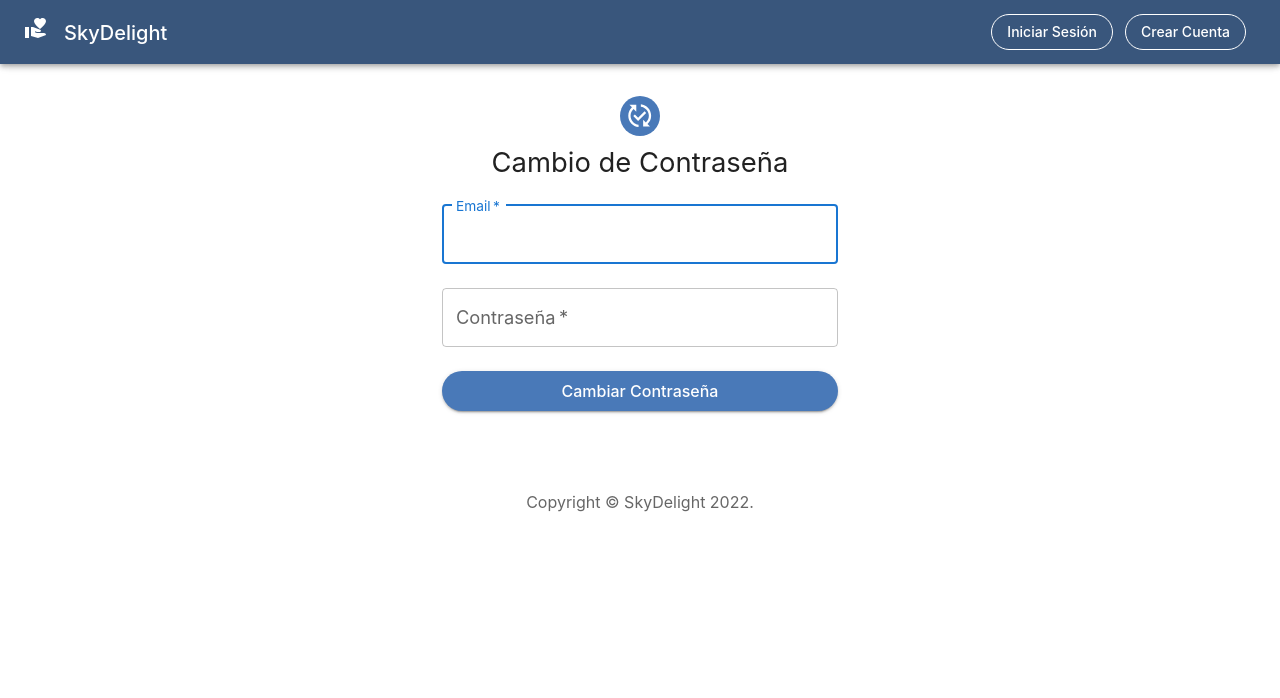
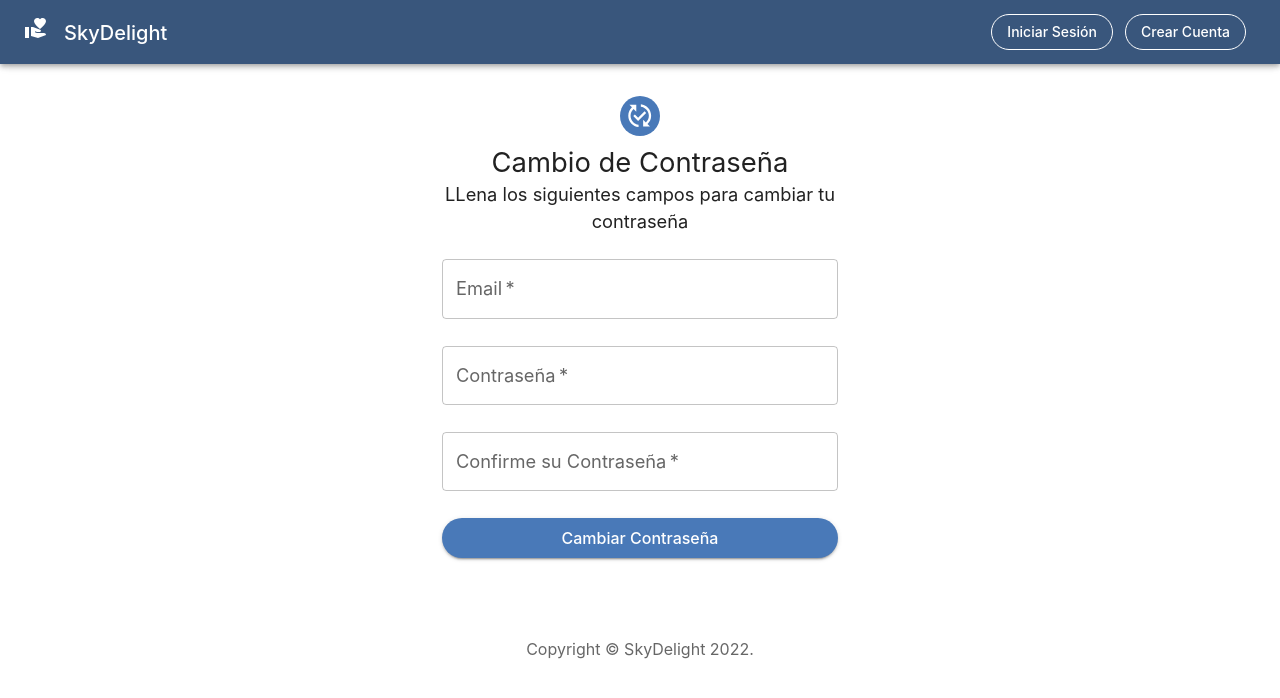
Before and after one commit to jluismarq/weblogin, a React (Create React App) app: page /change in a window 1280 px wide. Shown: the top 698 px of the page. Built offline with nearby package versions, Linux system fonts and the light colour scheme.

Commit message:
validación de cambio

```diff
--- a/src/views/Change.js
+++ b/src/views/Change.js
@@ -4,12 +4,14 @@ import Button from "@mui/material/Button";
 import CssBaseline from "@mui/material/CssBaseline";
 import TextField from "@mui/material/TextField";
 import Box from "@mui/material/Box";
-import PublishedWithChangesIcon from '@mui/icons-material/PublishedWithChanges';
+import PublishedWithChangesIcon from "@mui/icons-material/PublishedWithChanges";
 import Typography from "@mui/material/Typography";
 import Container from "@mui/material/Container";
 import { createTheme, ThemeProvider } from "@mui/material/styles";
 import BarraSuperior from "../components/BarraSuperior";
 import { cambiarPassword } from "../entities/users";
+import { Formik, Form, ErrorMessage } from "formik";
+import * as Yup from "yup";
 
 function Copyright(props) {
   return (
@@ -52,16 +54,32 @@ export default function Change() {
       email: data.get("email"),
       password: data.get("password"),
     });
-    cambiarPassword(
-      {
+    cambiarPassword({
       email: data.get("email"),
       password: data.get("password"),
     }).then((jsonResponse) => {
       localStorage.setItem("access", jsonResponse.access);
       localStorage.setItem("refresh", jsonResponse.refresh);
     });
+  };
 
+  const initialValues = {
+    email: "",
+    password: "",
+    confirmpassword: "",
   };
+
+  const validationSchema = Yup.object().shape({
+    email: Yup.string()
+      .email("Ingrese un email válido")
+      .required("El email es requirido"),
+    password: Yup.string()
+      .min(8, "La contraseña debe tener un mínimo de 8 caracteres de longitud")
+      .required("El campo contraseña es requirido"),
+    confirmpassword: Yup.string()
+      .oneOf([Yup.ref("password")], "Las contraseñas no coinciden")
+      .required("La confirmación es requirida"),
+  });
 
   return (
     <ThemeProvider theme={theme}>
@@ -82,35 +100,68 @@ export default function Change() {
           <Typography component="h1" variant="h5">
             Cambio de Contraseña
           </Typography>
-
-          <Box
-            component="form"
+          <Typography align="center">
+            LLena los siguientes campos para cambiar tu contraseña
+          </Typography>
+          <Formik
+            initialValues={initialValues}
+            validationSchema={validationSchema}
             onSubmit={handleSubmit}
-            noValidate
-            sx={{ mt: 1 }}
           >
+            {(props) => (
+              <Form>
+                <Box sx={{ mt: 1 }}>
                 <TextField
-              margin="normal"
                         required
                         fullWidth
-              placeholder="Ingrese su email"
+                        margin="normal"
+                        placeholder="Ingrese su Email"
                         id="email"
                         label="Email"
                         name="email"
                         autoComplete="email"
-              autoFocus
+                        value={props.values.email}
+                        onChange={props.handleChange}
+                        error={
+                          props.touched.email && Boolean(props.errors.email)
+                        }
+                        helperText={<ErrorMessage name="email" />}
                       />
                   <TextField
-              margin="normal"
                         required
                         fullWidth
-              placeholder="Ingrese su contraseña"
+                        margin="normal"
                         name="password"
                         label="Contraseña"
                         type="password"
                         id="password"
-              autoComplete="current-password"
+                        placeholder="Ingrese su Contraseña"
+                        value={props.values.password}
+                        onChange={props.handleChange}
+                        error={
+                          props.touched.password &&
+                          Boolean(props.errors.password)
+                        }
+                        helperText={<ErrorMessage name="password" />}
                       />
+                  <TextField
+                        required
+                        fullWidth
+                        margin="normal"
+                        name="confirmpassword"
+                        label="Confirme su Contraseña"
+                        type="password"
+                        id="confirmpassword"
+                        placeholder="Confirme su Contraseña"
+                        value={props.values.confirmpassword}
+                        onChange={props.handleChange}
+                        error={
+                          props.touched.confirmpassword &&
+                          Boolean(props.errors.confirmpassword)
+                        }
+                        helperText={<ErrorMessage name="confirmpassword" />}
+                      />
+
                   <Button
                     type="submit"
                     variant="contained"
@@ -126,6 +177,9 @@ export default function Change() {
                     Cambiar Contraseña
                   </Button>
                 </Box>
+              </Form>
+            )}
+          </Formik>
         </Box>
         <Copyright sx={{ mt: 8, mb: 4 }} />
       </Container>
```
Lines whose indentation alone changed are shown as unchanged.
